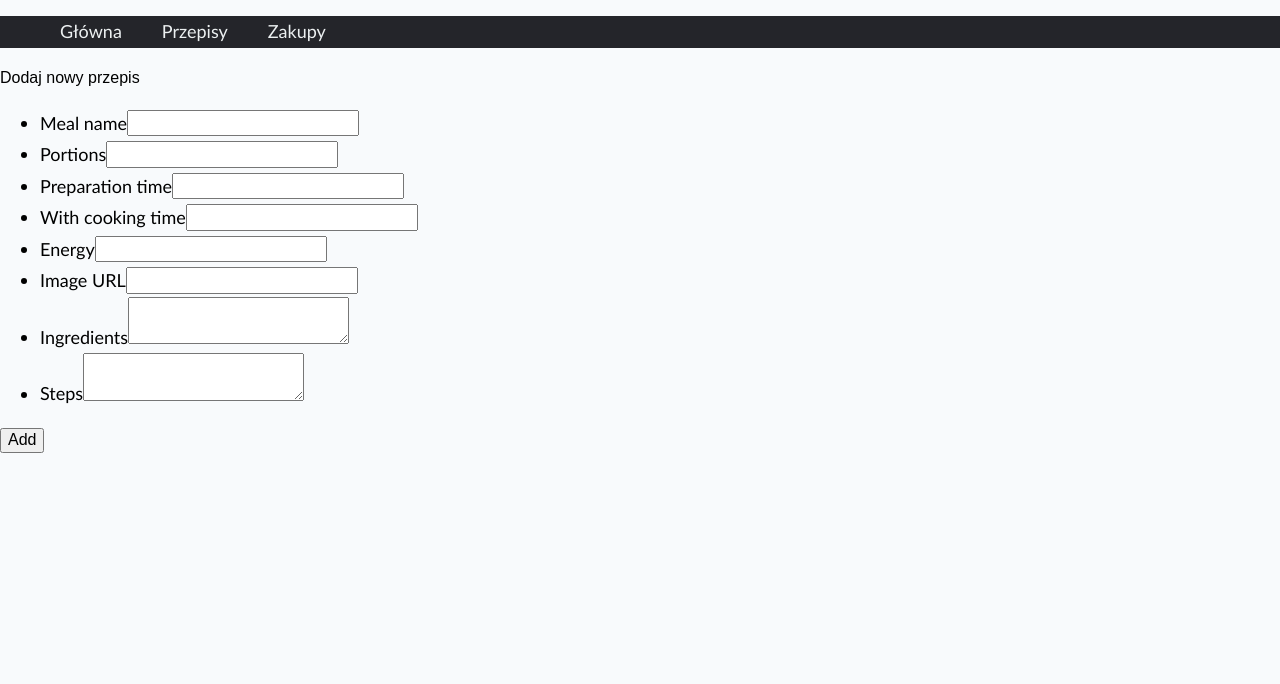
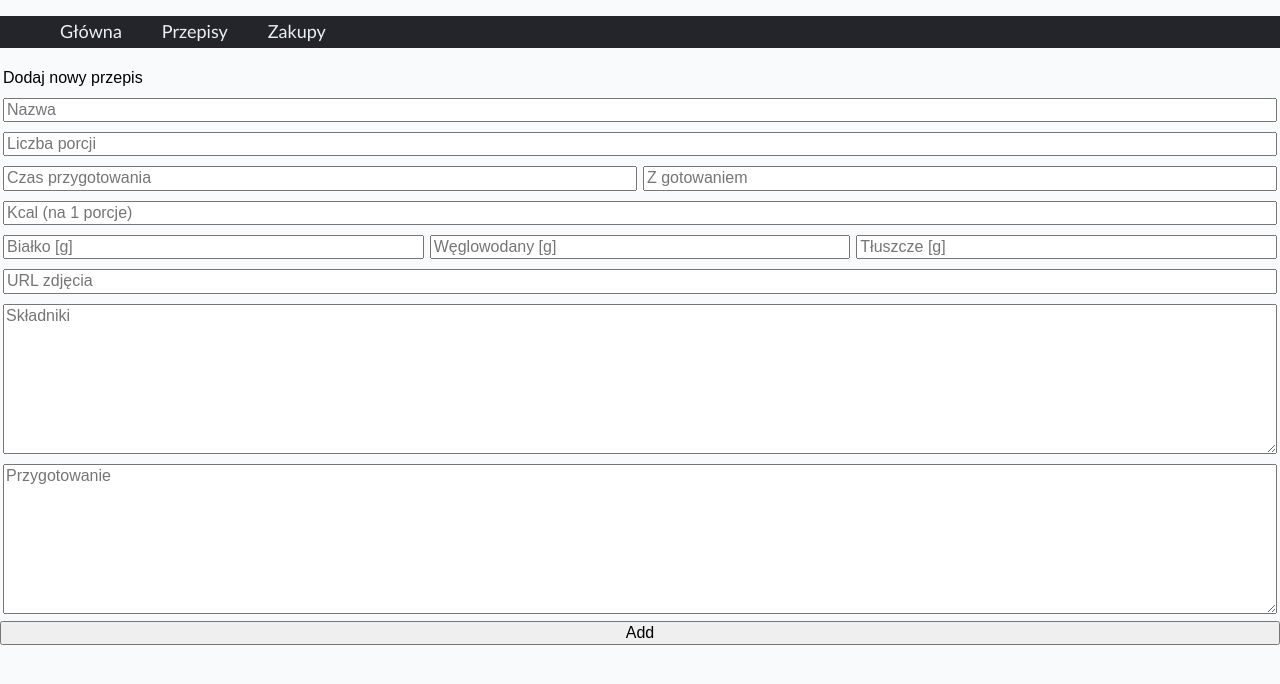
Before and after one commit to konradstach/recipes-fe, a React (Create React App) app: page /new-recipe in a window 1280 px wide. Shown: the top 684 px of the page. Built offline with nearby package versions, Linux system fonts and the light colour scheme.

Commit message:
AddRecipePage css

```diff
--- a/src/pages/AddNewRecipe.css
+++ b/src/pages/AddNewRecipe.css
@@ -1,6 +1,35 @@
-.add-new-recipe-container{
-color: black;
+.add-new-recipe-container {
+    color: black;
 }
-li{
-    color:black;
+
+.add-recipe-form {
+    display: flex;
+    flex-direction: column;
+    gap: 0.25em;
 }
+
+#prep_time, #with_cook_time {
+    width: 50%;
+}
+
+#cook-times {
+    width: 100%;
+    display: flex;
+}
+
+#macros-inputs {
+    width: 100%;
+    display: inline-flex;
+}
+
+#protein-input, #carbs-input, #fats-input {
+    width: 100%;
+}
+
+input, textarea, p {
+    margin: 3px;
+}
+
+textarea {
+    min-height: 150px;
+}
--- a/src/pages/AddNewRecipePage.js
+++ b/src/pages/AddNewRecipePage.js
@@ -45,41 +45,22 @@ const AddNewRecipePage = () => {
 
     return (<div className="add-new-recipe-container">
         <p>Dodaj nowy przepis</p>
-        <form onSubmit={submitHandler}>
-            <ul>
-                <li>
-                    <label>Meal name</label>
-                    <input type="text" id="name" ref={nameInputRef}/>
-                </li>
-                <li>
-                    <label>Portions</label>
-                    <input type="number" id="portions" ref={portionsInputRef}/>
-                </li>
-                <li>
-                    <label>Preparation time</label>
-                    <input type="number" id="prep_time" ref={prepTimeInputRef}/>
-                </li>
-                <li>
-                    <label>With cooking time</label>
-                    <input type="number" id="with_cook_time" ref={withCookTimeInputRef}/>
-                </li>
-                <li>
-                    <label>Energy</label>
-                    <input type="number" id="energy" ref={energyInputRef}/>
-                </li>
-                <li>
-                    <label>Image URL</label>
-                    <input type="text" id="img_url" ref={imgUrlInputRef}/>
-                </li>
-                <li>
-                    <label>Ingredients</label>
-                    <textarea id="ingredients" ref={ingredientsInputRef}/>
-                </li>
-                <li>
-                    <label>Steps</label>
-                    <textarea id="steps" ref={stepsInputRef}/>
-                </li>
-            </ul>
+        <form className="add-recipe-form" onSubmit={submitHandler}>
+            <input type="text" id="name" placeholder="Nazwa" ref={nameInputRef}/>
+            <input type="number" id="portions" placeholder="Liczba porcji" ref={portionsInputRef}/>
+            <div id="cook-times">
+                <input type="number" id="prep_time" placeholder="Czas przygotowania" ref={prepTimeInputRef}/>
+                <input type="number" id="with_cook_time" placeholder="Z gotowaniem" ref={withCookTimeInputRef}/>
+            </div>
+            <input type="number" id="energy" placeholder="Kcal (na 1 porcje)" ref={energyInputRef}/>
+            <div id="macros-inputs">
+                <input type="number" id="protein-input" placeholder="Białko [g]" ref={energyInputRef}/>
+                <input type="number" id="carbs-input" placeholder="Węglowodany [g]" ref={energyInputRef}/>
+                <input type="number" id="fats-input" placeholder="Tłuszcze [g]" ref={energyInputRef}/>
+            </div>
+            <input type="text" id="img_url" placeholder="URL zdjęcia" ref={imgUrlInputRef}/>
+            <textarea id="ingredients" placeholder="Składniki" ref={ingredientsInputRef}/>
+            <textarea id="steps" placeholder="Przygotowanie" ref={stepsInputRef}/>
             <button type='submit'>Add</button>
         </form>
     </div>);
```
